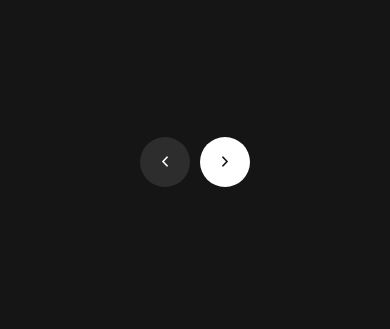
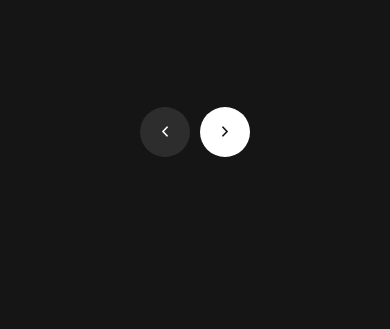
Before and after one commit to Nibin-T/Aamara, a website: page index.html in a window 390 px wide. Shown: the part 5838-6167 px from the top of the page. Drawn offline with nearby package versions, Linux system fonts and the light colour scheme; files whose address does not match are found by name.

Commit message:
owl-nav news moved

```diff
--- a/index.html
+++ b/index.html
@@ -1582,7 +1582,7 @@
                 <style>
                     @media (min-width: 320px) and (max-width: 768px) {
                         .owl-nav-custom-news {
-                            top: -90px;
+                            top: -120px;
                         }
                     }
                 </style>
```
